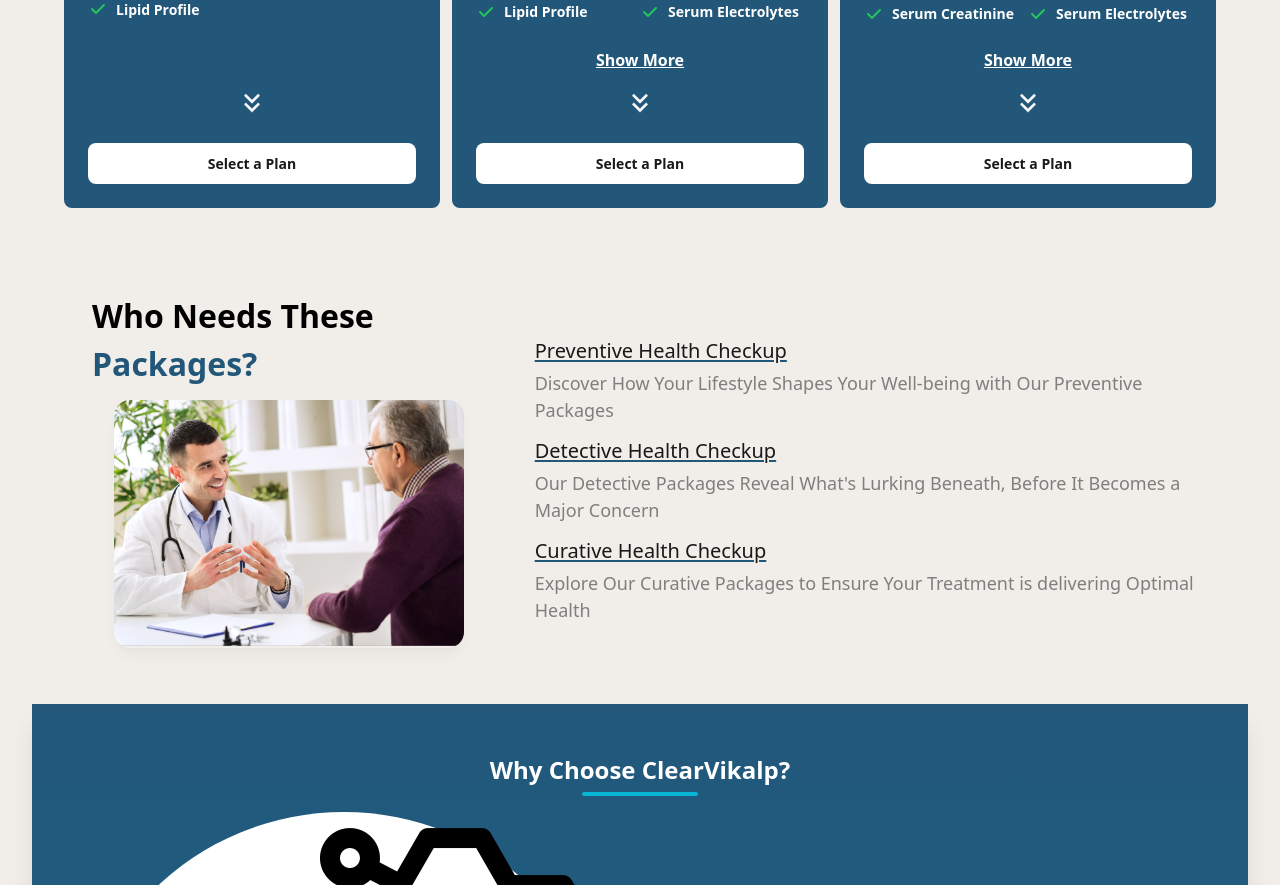
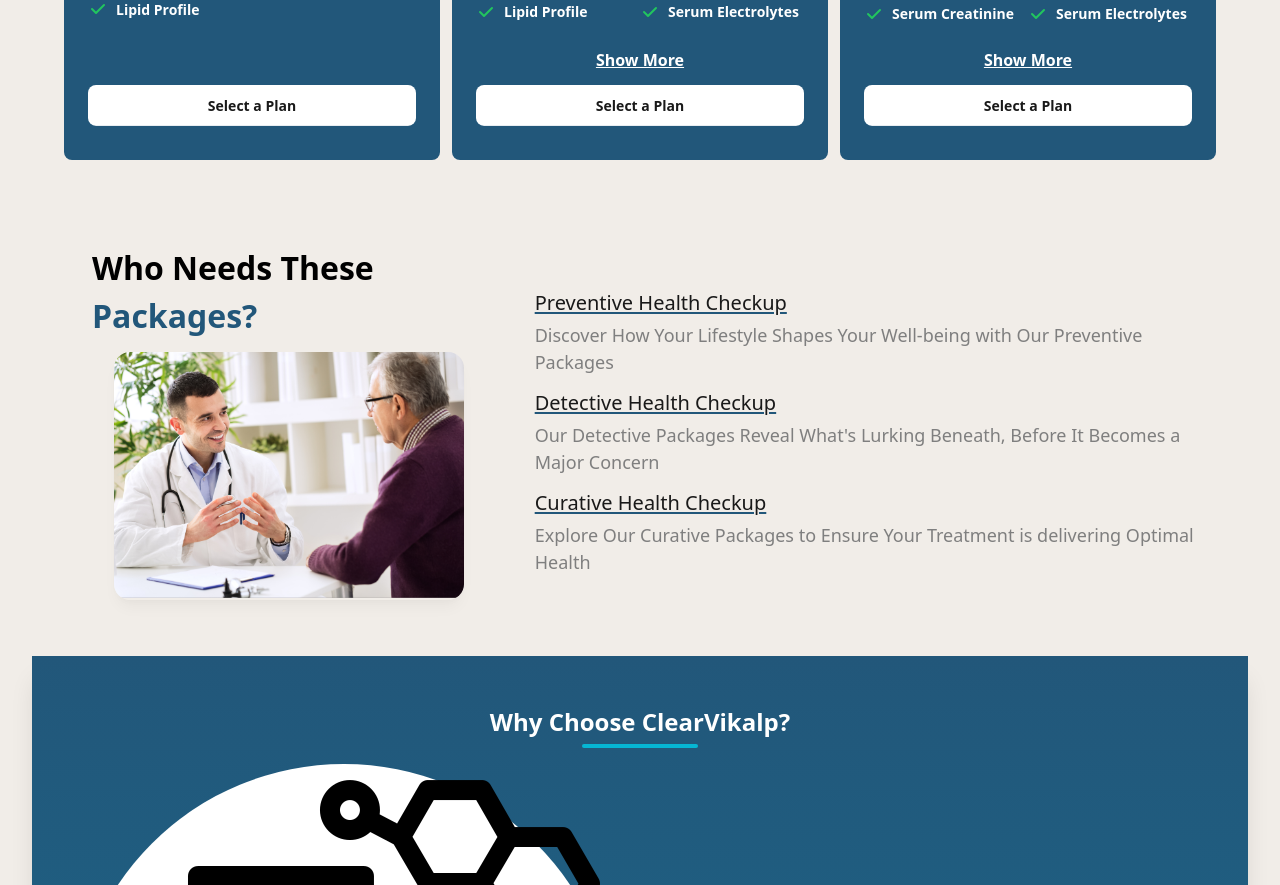
Before and after one commit to Tusharthakur0977/health_checkup, a Next.js app: page / in a window 1280 px wide. Shown: the part 2235-3120 px from the top of the page. Built offline with nearby package versions, Linux system fonts and the light colour scheme.

Commit message:
arrow added

```diff
--- a/app/_components/PlanCard.tsx
+++ b/app/_components/PlanCard.tsx
@@ -108,12 +108,13 @@ const PlanCard: React.FC<IPlanCard> = ({
             </button>
           )}
         </div>
-        <MdKeyboardDoubleArrowDown
+        {/* <MdKeyboardDoubleArrowDown
           size="2rem"
           className="self-center text-white mb-4 animate-bounce"
-        />
+        /> */}
 
         <StickyButton
+          isAnimated
           id={btnId}
           label="Select a Plan"
           color="#22577a"
--- a/app/_components/Plans.tsx
+++ b/app/_components/Plans.tsx
@@ -1,12 +1,12 @@
-'use client';
+"use client";
 
-import React, { useState, useMemo } from 'react';
-import Slider from 'react-slick';
-import PlanData from '../_data/PlanData';
-import PlanCard from './PlanCard';
-import useWindowDimensions from '../_hooks/useWindowDimensions';
-import { RiDoubleQuotesL, RiDoubleQuotesR } from 'react-icons/ri';
-
+import React, { useState, useMemo } from "react";
+import Slider from "react-slick";
+import PlanData from "../_data/PlanData";
+import PlanCard from "./PlanCard";
+import useWindowDimensions from "../_hooks/useWindowDimensions";
+import { RiDoubleQuotesL, RiDoubleQuotesR } from "react-icons/ri";
+import { FaCircleArrowLeft, FaCircleArrowRight } from "react-icons/fa6";
 const settings = {
   dots: true,
   infinite: false,
@@ -21,7 +21,9 @@ const Plans = () => {
 
   const handleSwipe = () => setIsSwiped(!isSwiped);
 
-  const renderPlanCard = useMemo(() => PlanData.map((plan) => (
+  const renderPlanCard = useMemo(
+    () =>
+      PlanData.map((plan) => (
         <PlanCard
           key={plan.id}
           title={plan.title}
@@ -33,32 +35,36 @@ const Plans = () => {
           id={plan.id}
           btnId={plan.btnid}
         />
-  )), [isSwiped]);
+      )),
+    [isSwiped]
+  );
 
   return (
-    <div className='w-full sm:w-[95%] px-3 py-6 flex flex-col my-5 gap-2'>
-      <div className='flex gap-1 px-1 self-center'>
-        <RiDoubleQuotesL color='#22577a' size='1.2rem' />
-        <p className='text-center font-bold text-xl sm:text-2xl text-[#22577a]'>
+    <div className="w-full sm:w-[95%] px-3 py-6 flex flex-col my-5 gap-2">
+      <div className="flex gap-1 px-1 self-center">
+        <RiDoubleQuotesL color="#22577a" size="1.2rem" />
+        <p className="text-center font-bold text-xl sm:text-2xl text-[#22577a]">
           Your Health, Your Way <br /> Clearvikalp Plan Selection
         </p>
-        <RiDoubleQuotesR color='#22577a' size='1.2rem' />
+        <RiDoubleQuotesR color="#22577a" size="1.2rem" />
       </div>
-      <p className='text-center font-medium text-sm sm:text:lg mb-3 text-gray-700 w-[80%] self-center'>
+      <p className="text-center font-medium text-sm sm:text:lg mb-3 text-gray-700 w-[80%] self-center">
         Select Your Wellness Journey with Basic, Plus, and Pro Options
       </p>
       {width! < 1050 ? (
         <Slider
           arrows
+          prevArrow={<FaCircleArrowLeft color="#22577a" size="2rem" />}
+          nextArrow={<FaCircleArrowRight color="#22577a" size="2rem" />}
           initialSlide={1}
           onSwipe={handleSwipe}
-          className='w-[90%] self-center m-0 overflow-visible'
+          className="w-[90%] self-center m-0 overflow-visible"
           {...settings}
         >
           {renderPlanCard}
         </Slider>
       ) : (
-        <div className='w-full grid gap-3 grid-cols-3 sm:p-5'>
+        <div className="w-full grid gap-3 grid-cols-3 sm:p-5">
           {renderPlanCard}
         </div>
       )}
--- a/app/_components/StickyButton.tsx
+++ b/app/_components/StickyButton.tsx
@@ -13,6 +13,7 @@ interface IStickyButton {
   type?: "button" | "submit";
   isLoading?: boolean;
   id: string;
+  isAnimated?: boolean;
 }
 
 const StickyButton: React.FC<IStickyButton> = ({
@@ -26,6 +27,7 @@ const StickyButton: React.FC<IStickyButton> = ({
   type,
   isLoading,
   id,
+  isAnimated,
 }) => {
   const [isVisible, setIsVisible] = React.useState(false);
 
@@ -53,7 +55,9 @@ const StickyButton: React.FC<IStickyButton> = ({
       style={{
         backgroundColor: bgColor ? `${bgColor}` : "white",
       }}
-      className={`text-${color}  font-bold ${extraClasses} hover:bg-primary-700 focus:ring-4 focus:ring-primary-200 rounded-lg text-sm px-5 py-2.5 text-center ${
+      className={`text-${color} ${
+        isAnimated && "animate-bounce"
+      } font-bold ${extraClasses} hover:bg-primary-700 focus:ring-4 focus:ring-primary-200 rounded-lg text-sm px-5 py-2.5 text-center ${
         isSticky && isVisible && "fixed bottom-2 mx-auto"
       } ${disabled && "opacity-70 cursor-not-allowed"} `}
     >
```
Lines whose indentation alone changed are shown as unchanged.
